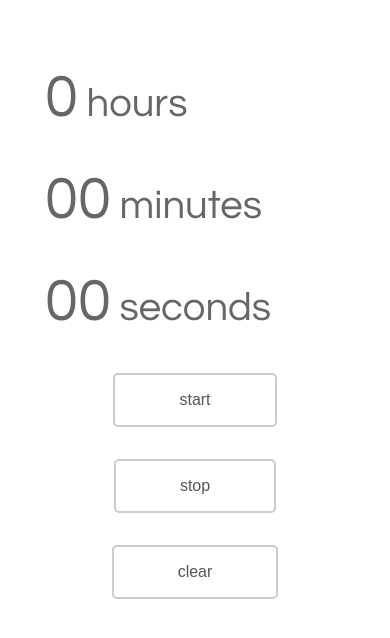
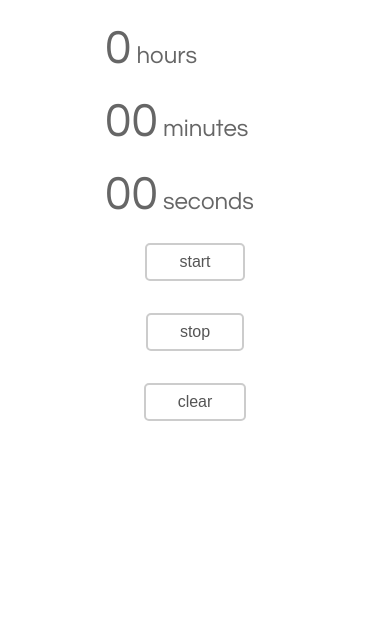
Before and after one commit to fanbata/fanbata.github.io, a plain HTML site: page timer/timer.html in a window 390 px wide. Drawn offline with Linux system fonts and the light colour scheme.

Commit message:
Adjusted mobile values.

```diff
--- a/timer/timer.css
+++ b/timer/timer.css
@@ -45,16 +45,21 @@
 /* Mobile */
 @media only screen and (max-width: 720px) {
 	#container {
-		padding-top: 5%;
+		padding-top: 0;
 	}
 
 	#time p {
 		display: block;
 		text-align: left;
+		font-size: 24px;
+	}
+
+	#time span {
+		font-size: 48px;
 	}
 
 	#time {
-		width: 300px;
+		width: 180px;
 		margin: 0 auto;
 	}
 
@@ -62,6 +67,6 @@
 		display: block;
 		margin: 0 auto;
 		margin-bottom: 2em;
-		padding: 1em 4em;
+		padding: 0.5em 2em;
 	}
 }
```
